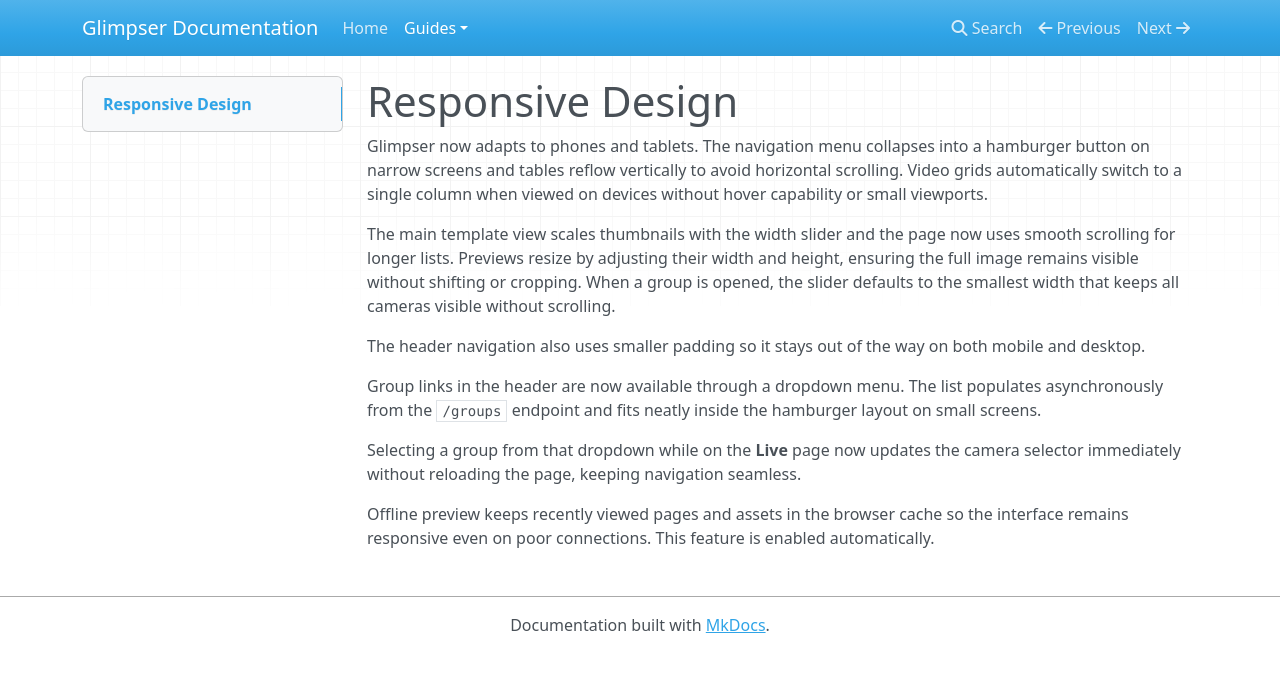
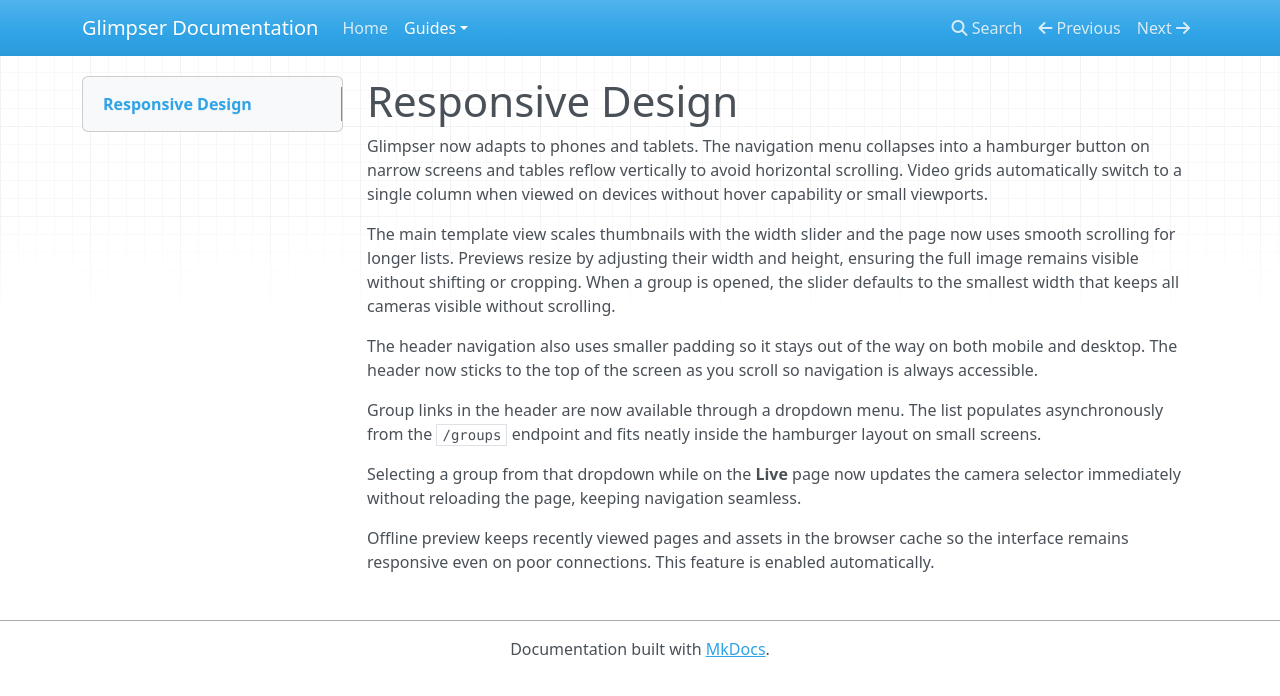
Before and after one commit to KristopherKubicki/glimpser, an MkDocs documentation site: the page built from docs/responsive_design.md, in a window 1280 px wide. Shown: the top 696 px of the page. Built offline with MkDocs 1.6.1, drawn with Linux system fonts in a browser that asks for light colours; nearby versions of some CDN libraries.

Commit message:
docs: mention sticky header in responsive guide

```diff
--- a/app/static/css/style.css
+++ b/app/static/css/style.css
@@ -149,6 +149,7 @@
   flex-grow: 1;
   /* Reserve space for fixed footer so content isn't hidden */
   padding-bottom: 60px;
+  padding-top: 40px; /* Prevent overlap with sticky header */
 }
 
 /* Simple dynamic tooltip component */
@@ -488,6 +489,9 @@
   justify-content: flex-start; /* Align items to the left */
   gap: 10px; /* Space between nav and chyron */
   transition: opacity 0.5s; /* Smooth fade for inactivity */
+  position: sticky; /* Keep header visible while scrolling */
+  top: 0;
+  z-index: 1000; /* Ensure header stays above content */
 }
 
 header.fade-out {
--- a/docs/responsive_design.md
+++ b/docs/responsive_design.md
@@ -4,7 +4,7 @@
 
 The main template view scales thumbnails with the width slider and the page now uses smooth scrolling for longer lists. Previews resize by adjusting their width and height, ensuring the full image remains visible without shifting or cropping. When a group is opened, the slider defaults to the smallest width that keeps all cameras visible without scrolling.
 
-The header navigation also uses smaller padding so it stays out of the way on both mobile and desktop.
+The header navigation also uses smaller padding so it stays out of the way on both mobile and desktop. The header now sticks to the top of the screen as you scroll so navigation is always accessible.
 
 Group links in the header are now available through a dropdown menu. The list
 populates asynchronously from the `/groups` endpoint and fits neatly inside the
```
Lines whose indentation alone changed are shown as unchanged.
